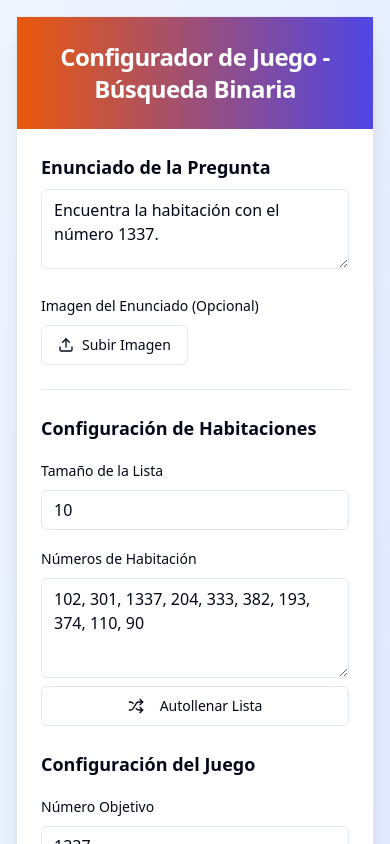
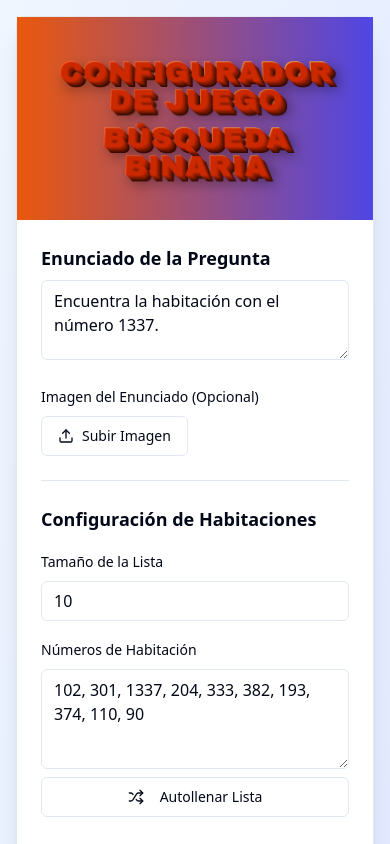
Before and after one commit to ManuStrong98/proyectoWeb, a Next.js app in the folder frontend/: page / in a window 390 px wide. Shown: the top 844 px of the page. Built offline with nearby package versions, Linux system fonts and the light colour scheme.

Commit message:
nuevo estilo y color a los titulos

```diff
--- a/frontend/app/globals.css
+++ b/frontend/app/globals.css
@@ -74,3 +74,76 @@
     @apply bg-background text-foreground;
   }
 }
+@layer components {
+  .penguin-text {
+    font-family: "Arial Black", "Helvetica", sans-serif;
+    font-weight: 900;
+    font-size: 2.5rem;
+    background: linear-gradient(45deg, #ff4500, #ff6b35, #ff8c42, #ffb84d);
+    -webkit-background-clip: text;
+    -webkit-text-fill-color: transparent;
+    background-clip: text;
+    text-shadow:
+      2px 2px 0px #cc2900,
+      4px 4px 0px #b22400,
+      6px 6px 0px #991f00,
+      8px 8px 0px #801a00,
+      10px 10px 0px #661500,
+      12px 12px 0px #4d1000,
+      14px 14px 0px #330b00,
+      16px 16px 20px rgba(0, 0, 0, 0.6),
+      18px 18px 25px rgba(0, 0, 0, 0.4);
+    transform: perspective(500px) rotateX(15deg);
+    letter-spacing: 2px;
+    text-transform: uppercase;
+    position: relative;
+    display: inline-block;
+  }
+
+  .penguin-text-small {
+    font-family: "Arial Black", "Helvetica", sans-serif;
+    font-weight: 900;
+    font-size: 2rem;
+    background: linear-gradient(45deg, #ff4500, #ff6b35, #ff8c42, #ffb84d);
+    -webkit-background-clip: text;
+    -webkit-text-fill-color: transparent;
+    background-clip: text;
+    text-shadow:
+      1px 1px 0px #cc2900,
+      2px 2px 0px #b22400,
+      3px 3px 0px #991f00,
+      4px 4px 0px #801a00,
+      5px 5px 0px #661500,
+      6px 6px 0px #4d1000,
+      7px 7px 0px #330b00,
+      8px 8px 15px rgba(0, 0, 0, 0.6),
+      10px 10px 20px rgba(0, 0, 0, 0.4);
+    transform: perspective(400px) rotateX(12deg);
+    letter-spacing: 1px;
+    text-transform: uppercase;
+    position: relative;
+    display: inline-block;
+  }
+
+  @media (max-width: 768px) {
+    .penguin-text {
+      font-size: 1.8rem;
+      text-shadow:
+        1px 1px 0px #cc2900,
+        2px 2px 0px #b22400,
+        3px 3px 0px #991f00,
+        4px 4px 0px #801a00,
+        5px 5px 0px #661500,
+        6px 6px 0px #4d1000,
+        7px 7px 0px #330b00,
+        8px 8px 15px rgba(0, 0, 0, 0.6);
+      letter-spacing: 1px;
+    }
+
+    .penguin-text-small {
+      font-size: 1.5rem;
+      text-shadow: 1px 1px 0px #cc2900, 2px 2px 0px #b22400, 3px 3px 0px #991f00, 4px 4px 0px #801a00, 5px 5px 15px
+        rgba(0, 0, 0, 0.6);
+    }
+  }
+}
--- a/frontend/app/page.tsx
+++ b/frontend/app/page.tsx
@@ -134,7 +134,10 @@ export default function BinarySearchGameConfig() {
       <div className="max-w-4xl mx-auto">
         <Card className="shadow-xl">
           <CardHeader className="bg-gradient-to-r from-orange-600 to-indigo-600 text-white">
-            <CardTitle className="text-2xl font-bold text-center">Configurador de Juego - Búsqueda Binaria</CardTitle>
+            <CardTitle className="text-center py-4">
+              <div className="penguin-text">Configurador de Juego</div>
+              <div className="penguin-text mt-2">Búsqueda Binaria</div>
+            </CardTitle>
           </CardHeader>
           <CardContent className="p-6 space-y-6">
             {/* Enunciado */}
--- a/frontend/components/game-interface.tsx
+++ b/frontend/components/game-interface.tsx
@@ -151,7 +151,7 @@ export default function GameInterface({ config, onBack }: GameInterfaceProps) {
     <div className="min-h-screen bg-amber-50 p-4">
       <div className="max-w-4xl mx-auto">
         <div className="flex justify-between items-center mb-6">
-          <h1 className="text-3xl font-bold text-amber-900">Hotel Binario</h1>
+           <h1 className="penguin-text-small">Hotel Binario</h1>
           <div className="text-amber-800">Modo de revisión</div>
         </div>
 
```
